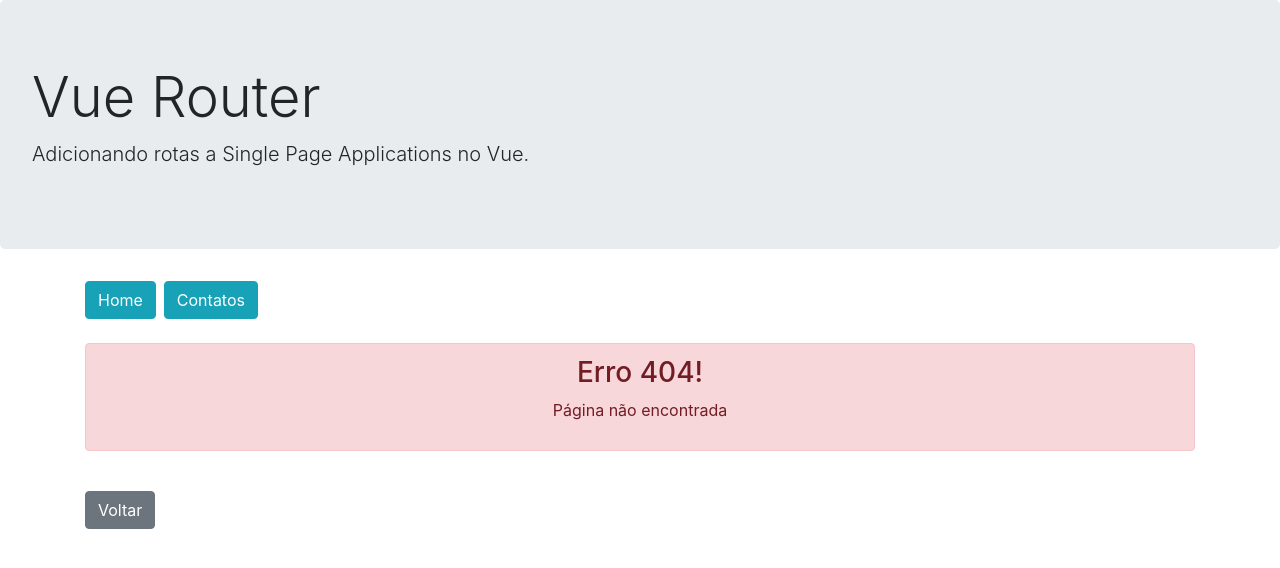
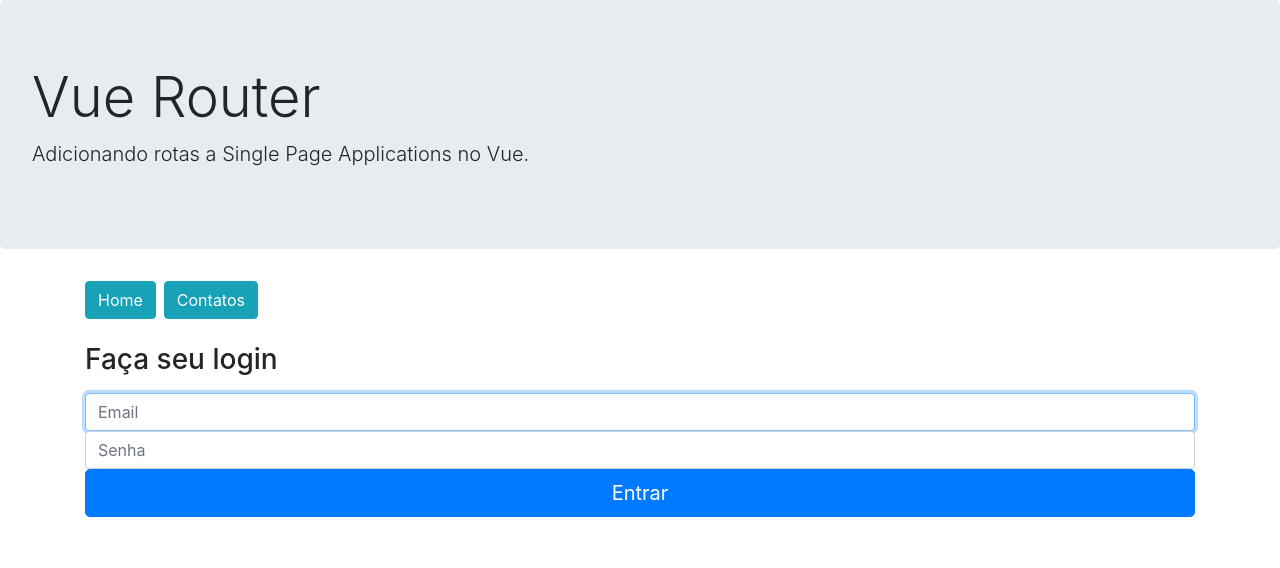
Before and after one commit to lourencofelipe/vue-router, a Vue app: page /login in a window 1280 px wide. Before the commit this address had no page. Shown: the top 568 px of the page. Built offline with nearby package versions, Linux system fonts and the light colour scheme.

Commit message:
Adding login component methods

```diff
--- a/src/router.js
+++ b/src/router.js
@@ -7,6 +7,7 @@
 import Erro404 from './views/Erro404.vue'
 import Erro404Contatos from './views/contatos/Erro404Contatos.vue'
 import Home from './views/Home.vue'
+import Login from './views/login/login.vue'
 
 
 Vue.use(VueRouter)
@@ -74,9 +75,13 @@
       path: '/home',
       component: Home
     },
+    // {
+    //   path: '/',
+    //   redirect: '/meus-contatos'
+    // },
     {
-      path: '/',
-      redirect: '/meus-contatos'
+      path: '/login',
+      component: Login
     },
     {
       path: '*',
--- a/src/views/login/login.vue
+++ b/src/views/login/login.vue
@@ -24,10 +24,29 @@
 </template>
 
 <script>
+
+import EventBus from './../../event-bus.js'
+
 export default {
     data() {
         return {
-
+            usuario: {
+                email: '',
+                senha: ''
+            },
+            mensagem: ''
+        }
+    },
+    methods: {
+        entrar() {
+            if(this.usuario.email === 'vuejs@email.com' && this.usuario.senha === 'vuejs'){
+                EventBus.$emit('autenticar', true)
+                const destino = this.$route.query.redirecionar  || '/contatos'
+                this.$router.push(destino)
+                return
+            }
+            this.mensagem = 'Dados incorretos!'
+            setTimeout(() => this.mensagem = '', 3000)
         }
     }
 }
```
